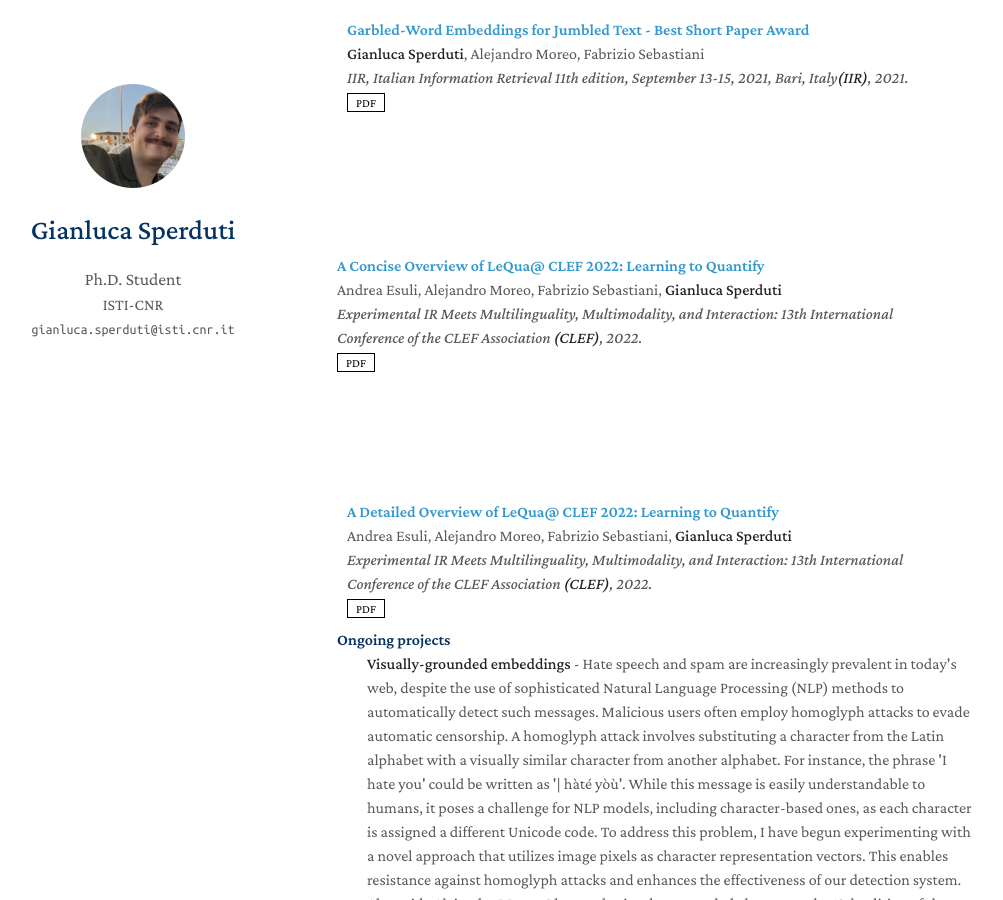
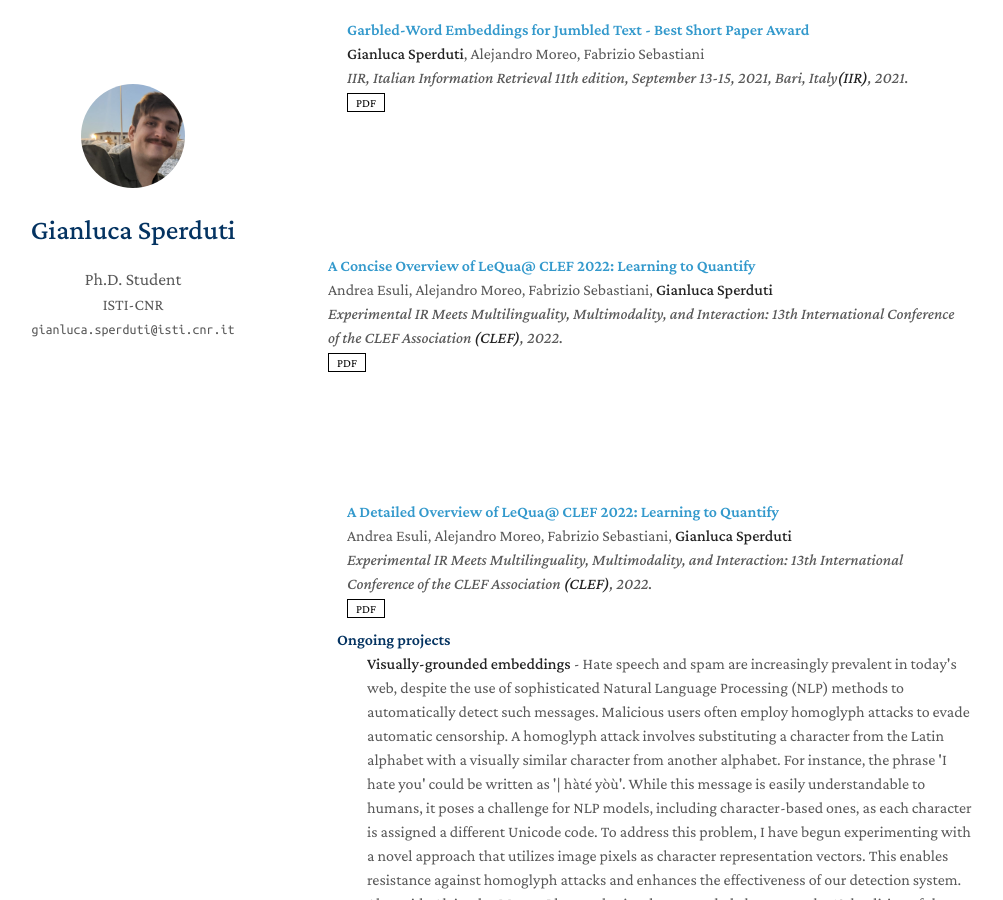
Before and after one commit to gianluca-sperduti/gianluca-sperduti.github.io, a Jekyll site: the page built from index.md, in a window 1280 px wide and 900 px high, scrolled down 482 px. Shown: the whole window, without its empty margins (143-1146 px from the left). Built offline with Jekyll 4.4.1, drawn with Linux system fonts in a browser that asks for light colours; nearby versions of some CDN libraries; a style sheet for code colours, icons or effects is not loaded; our own code applies the rules of GitHub Pages for plain Markdown files.

Commit message:
test on visualization

```diff
--- a/_includes/publications.md
+++ b/_includes/publications.md
@@ -20,7 +20,7 @@
 <div class="pub-row">
 
 
-  <div class="col-sm-9" style="position: relative;padding-right: 15px;padding-left: 10px;">
+  <div class="col-sm-9" style="position: relative;padding-right: 15px;padding-left: 1px;">
     <div class="title"><a href="https://link.springer.com/chapter/10.1007/978-3-031-13643-6_23">A Concise Overview of LeQua@ CLEF 2022: Learning to Quantify</a></div>
     <div class="author">Andrea Esuli, Alejandro Moreo, Fabrizio Sebastiani, <strong>Gianluca Sperduti</strong></div>
     <div class="periodical"><em>Experimental IR Meets Multilinguality, Multimodality, and Interaction: 13th International Conference of the CLEF Association <strong>(CLEF)</strong>, 2022.</em></div>
```
